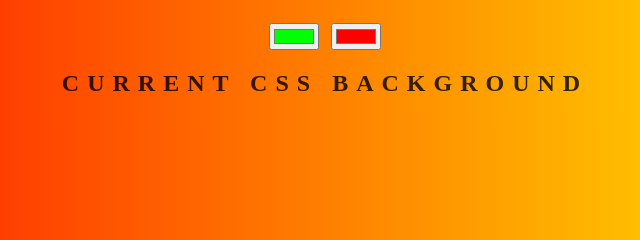
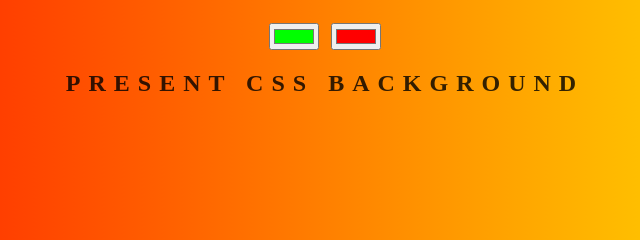
Before and after one commit to Atin-123/background-generator, a plain HTML site: page index.html in a window 1280 px wide. Shown: the part 182-422 px from the top of the page, 315-955 px from the left. Drawn offline with Linux system fonts and the light colour scheme.

Commit message:
changes in h2 tag

```diff
--- a/index.html
+++ b/index.html
@@ -9,7 +9,7 @@
 	<h1>Cool Background Generator</h1>
 	<input class="color1" type="color" name="color1" value="#00ff00">
 	<input class="color2" type="color" name="color2" value="#ff0000">
-	<h2>Current CSS Background</h2>
+	<h2>Present CSS Background</h2>
 	<h3></h3>
 	<script type="text/javascript" src="script.js"></script>
 </body>
```
